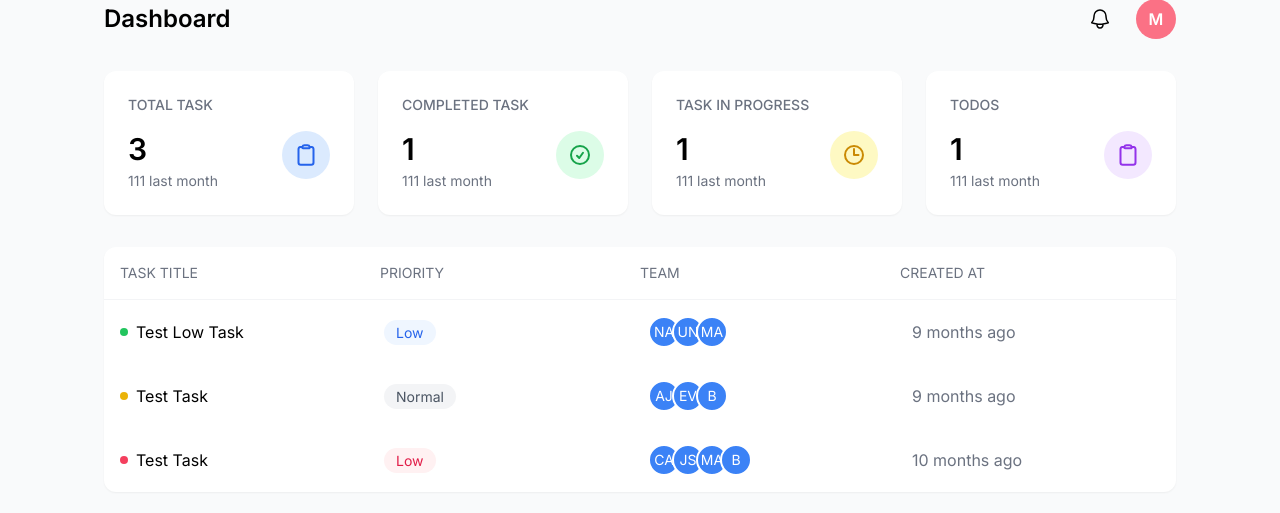
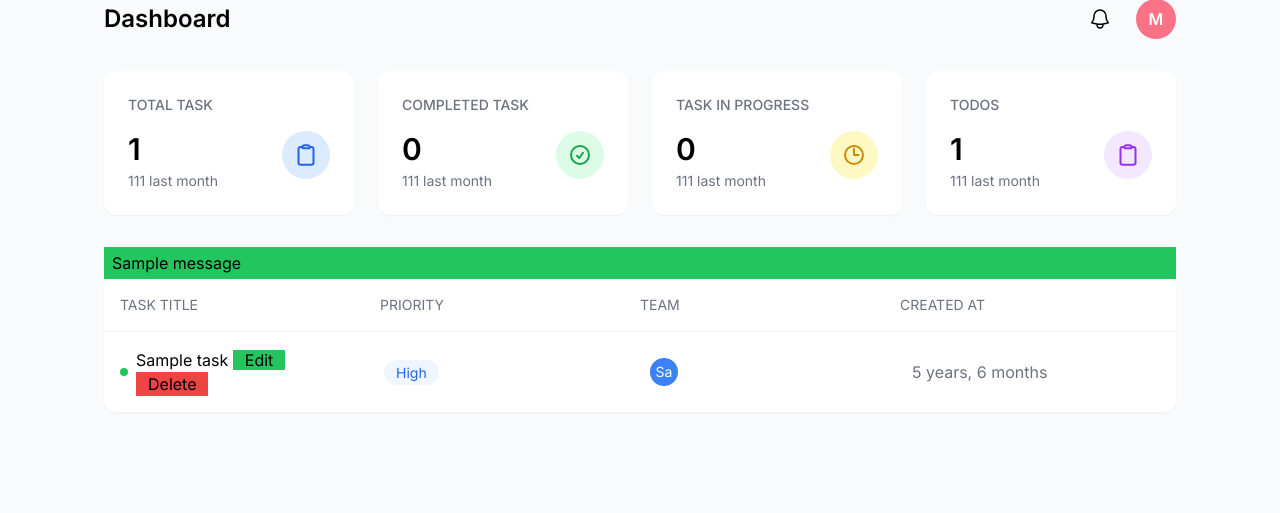
Before and after one commit to Mahmud394/Task-Management-Django, a Django app: page /tasks/manager_dashboard/ in a window 1280 px wide. Shown: the part 25-538 px from the top of the page. Run offline with Django 5.2, Linux system fonts and the light colour scheme; tables that the repository leaves empty hold one stand-in row (values such as "Sample post"); one stand-in notice (Sample message) is shown; some web fonts are replaced.

Commit message:
module-8

```diff
--- a/static/css/output.css
+++ b/static/css/output.css
@@ -723,10 +723,6 @@ video {
   width: 2rem;
 }
 
-.w-full {
-  width: 100%;
-}
-
 .max-w-\[1400px\] {
   max-width: 1400px;
 }
@@ -931,6 +927,11 @@ video {
   padding: 1.5rem;
 }
 
+.px-2 {
+  padding-left: 0.5rem;
+  padding-right: 0.5rem;
+}
+
 .px-3 {
   padding-left: 0.75rem;
   padding-right: 0.75rem;
--- a/tasks/models.py
+++ b/tasks/models.py
@@ -55,7 +55,7 @@ class TaskDetails(models.Model):
         Task,
         on_delete=models.CASCADE, related_name='details'
         )
-    assigned_to = models.CharField(max_length=250)
+    # assigned_to = models.CharField(max_length=250)
     priority = models.CharField(
         max_length=1, choices=PRIORITY_OPTION, default=LOW)
     notes = models.TextField(blank=True,null=True)
--- a/tasks/templates/dashboard/dashboard.html
+++ b/tasks/templates/dashboard/dashboard.html
@@ -43,12 +43,13 @@
         {% comment %} Stats Grid  {% endcomment %}
         <div class="grid grid-cols-1 md:grid-cols-2  lg:grid-cols-4 gap-6 mb-8">
             {% comment %} Total Task {% endcomment %}
+        <a href="{% url 'manager-dashboard' %}?type=all">
             <div class="bg-white rounded-xl p-6 shadow-sm">
                 <h3 class="text-sm font-medium text-gray-500 mb-4">TOTAL TASK</h3>
 
                 <div class="flex justify-between items-start">
                     <div>
-                        <p class=" text-3xl font-semibold mb-1">3</p>
+                        <p class=" text-3xl font-semibold mb-1">{{counts.total}}</p>
                         <p class="text-gray-500 text-sm">111 last month</p>
                     </div>
 
@@ -63,13 +64,15 @@
                 </div>
 
             </div>
+        </a>
             {% comment %} Completed Task  {% endcomment %}
+        <a href=" {% url 'manager-dashboard' %}?type=completed">
             <div class="bg-white rounded-xl p-6 shadow-sm">
                 <h3 class="text-sm font-medium text-gray-500 mb-4">COMPLETED TASK</h3>
 
                 <div class="flex justify-between items-start">
                     <div>
-                        <p class=" text-3xl font-semibold mb-1">1</p>
+                        <p class=" text-3xl font-semibold mb-1">{{counts.completed}}</p>
                         <p class="text-gray-500 text-sm">111 last month</p>
                     </div>
 
@@ -81,13 +84,15 @@
                 </div>
 
             </div>
+        </a>
             {% comment %} Task In Progress {% endcomment %}
+        <a href=" {% url 'manager-dashboard' %}?type=in-progress">
             <div class="bg-white rounded-xl p-6 shadow-sm">
                 <h3 class="text-sm font-medium text-gray-500 mb-4">TASK IN PROGRESS</h3>
 
                 <div class="flex justify-between items-start">
                     <div>
-                        <p class=" text-3xl font-semibold mb-1">1</p>
+                        <p class=" text-3xl font-semibold mb-1">{{counts.in_progress}}</p>
                         <p class="text-gray-500 text-sm">111 last month</p>
                     </div>
 
@@ -99,13 +104,15 @@
                 </div>
 
             </div>
+        </a>
            {% comment %} TODOS  {% endcomment %}
+        <a href="{% url 'manager-dashboard' %}?type=pending">
             <div class="bg-white rounded-xl p-6 shadow-sm">
                 <h3 class="text-sm font-medium text-gray-500 mb-4">TODOS</h3>
 
                 <div class="flex justify-between items-start">
                     <div>
-                        <p class=" text-3xl font-semibold mb-1">1</p>
+                        <p class=" text-3xl font-semibold mb-1">{{counts.pending}}</p>
                         <p class="text-gray-500 text-sm">111 last month</p>
                     </div>
 
@@ -122,6 +129,17 @@
             </div>
 
         </div>
+    </a>
+
+     <div>
+            {% if messages %}
+               {% for message in messages %}
+               <div class="px-2 py-1 {% if message.tags == 'success' %}bg-green-500{% endif %}">
+                {{message}}
+               </div>
+               {% endfor %}
+            {% endif %}
+        </div>
 
          {% comment %} Template inheritance {% endcomment %}
           {% block tasks %}
--- a/tasks/templates/dashboard/manager-dashboard.html
+++ b/tasks/templates/dashboard/manager-dashboard.html
@@ -15,81 +15,41 @@
     </div>
 
      {% comment %} Task items 1 {% endcomment %}
-    <div class="divide-y divide-gray-100">
+    {% for task in tasks %}
+        <div class="divide-y divide-gray-100">
         <div class="grid grid-cols-4 p-4 gap-4 items-center">
             <div class="flex items-center gap-2">
                 <div class="w-2 h-2 bg-green-500 rounded-full"></div>
                 <div>
-                    <span > Test Low Task </span>
+                    <span > {{task.title}}</span>
+                    {% comment %} <span > {{task.status}}</span> {% endcomment %}
+                    <a href="{% url 'update-task' task.id%}" class="px-3 py=1 bg-green-500">Edit</a>
+                    <form action="{% url 'delete-task' task.id%}" method='POST'>
+                        {% csrf_token %}
+                         <button type='submit' class="px-3 py=1 bg-red-500">Delete</button>
+                    </form>
                 </div>
             </div>
             <div>
-                <span class="text-blue-600 px-3 py-1 rounded-full bg-blue-50 text-sm">Low</span>
+                <span class="text-blue-600 px-3 py-1 rounded-full bg-blue-50 text-sm">{{task.details.get_priority_display}}</span>
             </div>
             <div>
                 <div class="flex -space-x-2">
-                    <div class="w-8 h-8 rounded-full bg-blue-500 flex items-center justify-center text-white text-sm border-2 border-white">NA</div>
-                    <div class="w-8 h-8 rounded-full bg-blue-500 flex items-center justify-center text-white text-sm border-2 border-white">UN</div>
-                    <div class="w-8 h-8 rounded-full bg-blue-500 flex items-center justify-center text-white text-sm border-2 border-white">MA</div>
+                    {% for emp in task.assigned_to.all %}
+                        <div class="w-8 h-8 rounded-full bg-blue-500 flex items-center justify-center text-white text-sm border-2 border-white">{{emp.name|slice:':2'}}</div>
+
+                    {% endfor %}
 
                 </div>
             </div>
             <div>
-                <span class="text-gray-500">9 months ago</span>
+                <span class="text-gray-500">{{task.created_at|timesince}}</span>
             </div>
         </div>
-    </div>
-     {% comment %} Task items 2 {% endcomment %}
-    <div class="divide-y divide-gray-100">
-        <div class="grid grid-cols-4 p-4 gap-4 items-center">
-            <div class="flex items-center gap-2">
-                <div class="w-2 h-2 bg-yellow-500 rounded-full"></div>
-                <div>
-                    <span> Test Task </span>
-                </div>
-            </div>
-            <div>
-                <span class="text-gray-600 px-3 py-1 rounded-full bg-gray-100 text-sm">Normal</span>
-            </div>
-            <div>
-                <div class="flex -space-x-2">
-                    <div class="w-8 h-8 rounded-full bg-blue-500 flex items-center justify-center text-white text-sm border-2 border-white">AJ</div>
-                    <div class="w-8 h-8 rounded-full bg-blue-500 flex items-center justify-center text-white text-sm border-2 border-white">EV</div>
-                    <div class="w-8 h-8 rounded-full bg-blue-500 flex items-center justify-center text-white text-sm border-2 border-white">B</div>
+        </div>
 
-                </div>
-            </div>
-            <div>
-                <span class="text-gray-500">9 months ago</span>
-            </div>
-        </div>
-    </div>
-    {% comment %} Task items3 {% endcomment %}
-    <div class="divide-y divide-gray-100">
-        <div class="grid grid-cols-4 p-4 gap-4 items-center">
-            <div class="flex items-center gap-2">
-                <div class="w-2 h-2 bg-rose-500 rounded-full"></div>
-                <div>
-                    <span> Test Task </span>
-                </div>
-            </div>
-            <div>
-                <span class="text-rose-600 px-3 py-1 rounded-full bg-rose-50 text-sm">Low</span>
-            </div>
-            <div>
-                <div class="flex -space-x-2">
-                    <div class="w-8 h-8 rounded-full bg-blue-500 flex items-center justify-center text-white text-sm border-2 border-white">CA</div>
-                    <div class="w-8 h-8 rounded-full bg-blue-500 flex items-center justify-center text-white text-sm border-2 border-white">JS</div>
-                    <div class="w-8 h-8 rounded-full bg-blue-500 flex items-center justify-center text-white text-sm border-2 border-white">MA</div>
-                    <div class="w-8 h-8 rounded-full bg-blue-500 flex items-center justify-center text-white text-sm border-2 border-white">B</div>
+    {% endfor %}
 
-                </div>
-            </div>
-            <div>
-                <span class="text-gray-500">10 months ago</span>
-            </div>
-        </div>
-    </div>
 
 </div>
 
--- a/tasks/urls.py
+++ b/tasks/urls.py
@@ -1,11 +1,13 @@
 from django.urls import path
-from tasks.views import manager_dashboard,user_dashboard,test,create_task,view_task
+from tasks.views import manager_dashboard,user_dashboard,test,create_task,view_task,update_task,delete_task
 
 urlpatterns = [
 
-    path('manager_dashboard/', manager_dashboard),
+    path('manager_dashboard/', manager_dashboard, name="manager-dashboard"),
     path('user_dashboard/', user_dashboard),
     path('test/',test),
-    path('create-task/', create_task),
-    path('view_task/', view_task)
+    path('create-task/', create_task, name = "create-task"),
+    path('view_task/', view_task),
+    path('update-task/<int:id>/', update_task, name = "update-task"),
+    path('delete-task/<int:id>/', delete_task, name = "delete-task")
 ]
--- a/tasks/views.py
+++ b/tasks/views.py
@@ -1,9 +1,10 @@
-from django.shortcuts import render
+from django.shortcuts import render,redirect
 from django.http import HttpResponse
-from tasks.forms import TaskForm, TaskModelForm
+from tasks.forms import TaskForm, TaskModelForm,TaskDetailModelForm
 from tasks.models import Employee, Task, TaskDetails,Project
 from datetime import date
 from django.db.models import Q, Count, Max, Min, Avg
+from django.contrib import messages
 
 # Create your views here.
 # main kaj -> response pass kora
@@ -14,7 +15,62 @@ from django.db.models import Q, Count, Max, Min, Avg
 
 
 def manager_dashboard(request):
-    return render(request,"dashboard/manager-dashboard.html")
+    # tasks = Task.objects.select_related('details').prefetch_related('assigned_to').all()
+
+    # getting task count
+    # total_task = tasks.count()
+    # completed_task = Task.objects.filter(status="COMPLETED").count()
+    # in_progress_task = Task.objects.filter(status="IN_PROGRESS").count()
+    # pending_task = Task.objects.filter(status="PENDING").count()
+
+     # count = {
+    #     "total_task":
+    #     "completed_task":
+    #     "in_progress_task":
+    #     "pending_task":
+    # }
+    # context ={
+    #     "tasks": tasks,
+    #     "total_task": total_task,
+    #     "pending_task": pending_task,
+    #     "in_progress_task": in_progress_task,
+    #     "completed_task": completed_task
+    # }
+    type = request.GET.get('type', 'all')
+    # print(type)
+
+    counts = Task.objects.aggregate(
+        total=Count('id'),
+        completed=Count('id', filter=Q(status='COMPLETED')),
+        in_progress=Count('id', filter=Q(status='IN_PROGRESS')),
+        pending=Count('id', filter=Q(status='PENDING')),
+    )
+    # Retriving task data
+
+    base_query = Task.objects.select_related(
+        'details').prefetch_related('assigned_to')
+
+    if type == 'completed':
+        tasks = base_query.filter(status='COMPLETED')
+    elif type == 'in-progress':
+        tasks = base_query.filter(status='IN_PROGRESS')
+    elif type == 'pending':
+        tasks = base_query.filter(status='PENDING')
+    elif type == 'all':
+        tasks = base_query.all()
+
+    context ={
+        "tasks": tasks,
+        "counts": counts
+    }
+    return render(request,"dashboard/manager-dashboard.html", context)
+
+# CRUD
+# C=create
+# R=read
+# U=update
+# D=delete
+
 
 def user_dashboard(request):
     return render(request,"dashboard/user-dashboard.html")
@@ -36,18 +92,25 @@ def create_task(request):
 
     # employees = Employee.objects.all()
     # form = TaslForm(employees = employees) # for get
-    form = TaskModelForm() # for get
+    task_form = TaskModelForm() # for get
+    task_detail_form = TaskDetailModelForm()
+
 
     # for post
     if request.method =="POST":
         # form = TaskForm(request.POST, employees = employees)
-        form = TaskModelForm(request.POST)
-        if form.is_valid():
+        task_form = TaskModelForm(request.POST) # for post
+        task_detail_form = TaskDetailModelForm(request.POST)
+        if task_form.is_valid() and task_detail_form.is_valid():
 
             """For Model Form Data"""
-            form.save()
-            return render(request, 'task_form.html',{"form": form,
-                          "message": "Task Added Successully"})
+            task = task_form.save()
+            task_detail = task_detail_form.save(commit=False)
+            task_detail.task = task
+            task_detail.save()
+
+            messages.success(request, "Task Created Successfully")
+            return redirect('create-task')
 
             """For Django Form data"""
             # data = form.cleaned_data
@@ -65,8 +128,45 @@ def create_task(request):
             #     task.assigned_to.add(employee)
             # return HttpResponse("Task added successfully")
 
-    context = {"form": form}
+    context = {"task_form": task_form, "task_detail_form": task_detail_form}
     return render(request, "task_form.html" , context)
+
+
+def update_task(request,id):
+    task = Task.objects.get(id=id)
+    task_form = TaskModelForm(instance=task) # for get
+
+    if task.details:
+        task_detail_form = TaskDetailModelForm(instance=task.details)
+
+    # for post
+    if request.method =="POST":
+        task_form = TaskModelForm(request.POST,instance=task) # for post
+        task_detail_form = TaskDetailModelForm(request.POST,instance=task.details)
+        if task_form.is_valid() and task_detail_form.is_valid():
+
+            """For Model Form Data"""
+            task = task_form.save()
+            task_detail = task_detail_form.save(commit=False)
+            task_detail.task = task
+            task_detail.save()
+
+            messages.success(request, "Task updated Successfully")
+            return redirect('update-task',id)
+
+    context = {"task_form": task_form, "task_detail_form": task_detail_form}
+    return render(request, "task_form.html" , context)
+
+
+def delete_task(request, id):
+    if request.method == 'POST':
+        task = Task.objects.get(id=id)
+        task.delete()
+        messages.success(request, 'Task Deleted Successfully')
+        return redirect('manager-dashboard')
+    else:
+        messages.error(request, 'Something went wrong')
+        return redirect('manager-dashboard')
 
 """ORM"""
 # get()-> only give single data
```
Also changed, not shown: tasks/forms.py (+10 -1 lines), tasks/templates/task_form.html (+8 -3 lines), tasks/migrations/0005_remove_taskdetails_assigned_to.py (added).
